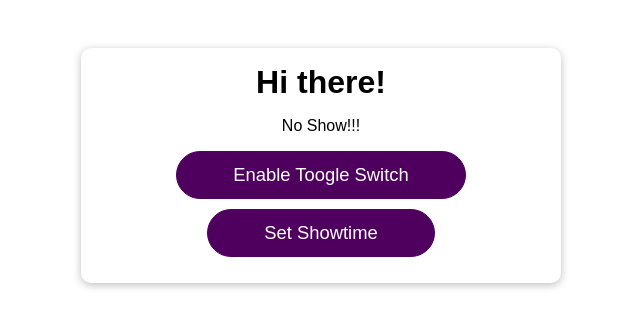
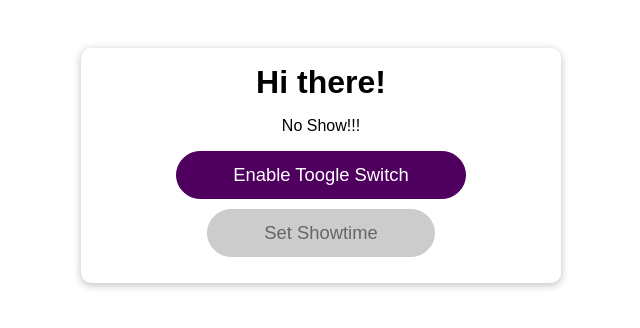
Before and after one commit to rubanero14/React-Lessons-Section12-React-Under-The-Hood-and-Optimization-Techniques, a React (Create React App) app: page / in a window 1280 px wide. Shown: the top 328 px of the page, without its empty margins (319-959 px from the left). Built offline with nearby package versions, Linux system fonts and the light colour scheme.

Commit message:
added disabled logic to both buttons based on different scenarios

```diff
--- a/src/App.js
+++ b/src/App.js
@@ -34,8 +34,10 @@ function App() {
     <div className="app">
       <h1>Hi there!</h1>
       <DemoOutput show={paragraphIsVisible} />
-      <Button onClick={enableToggle}>Enable Toogle Switch</Button>
-      <Button onClick={toggleParagraphVisible}>
+      <Button onClick={enableToggle} disabled={allowToggle}>
+        Enable Toogle Switch
+      </Button>
+      <Button onClick={toggleParagraphVisible} disabled={!allowToggle}>
         Set {paragraphIsVisible ? "No Show" : "Showtime"}
       </Button>
     </div>
```
